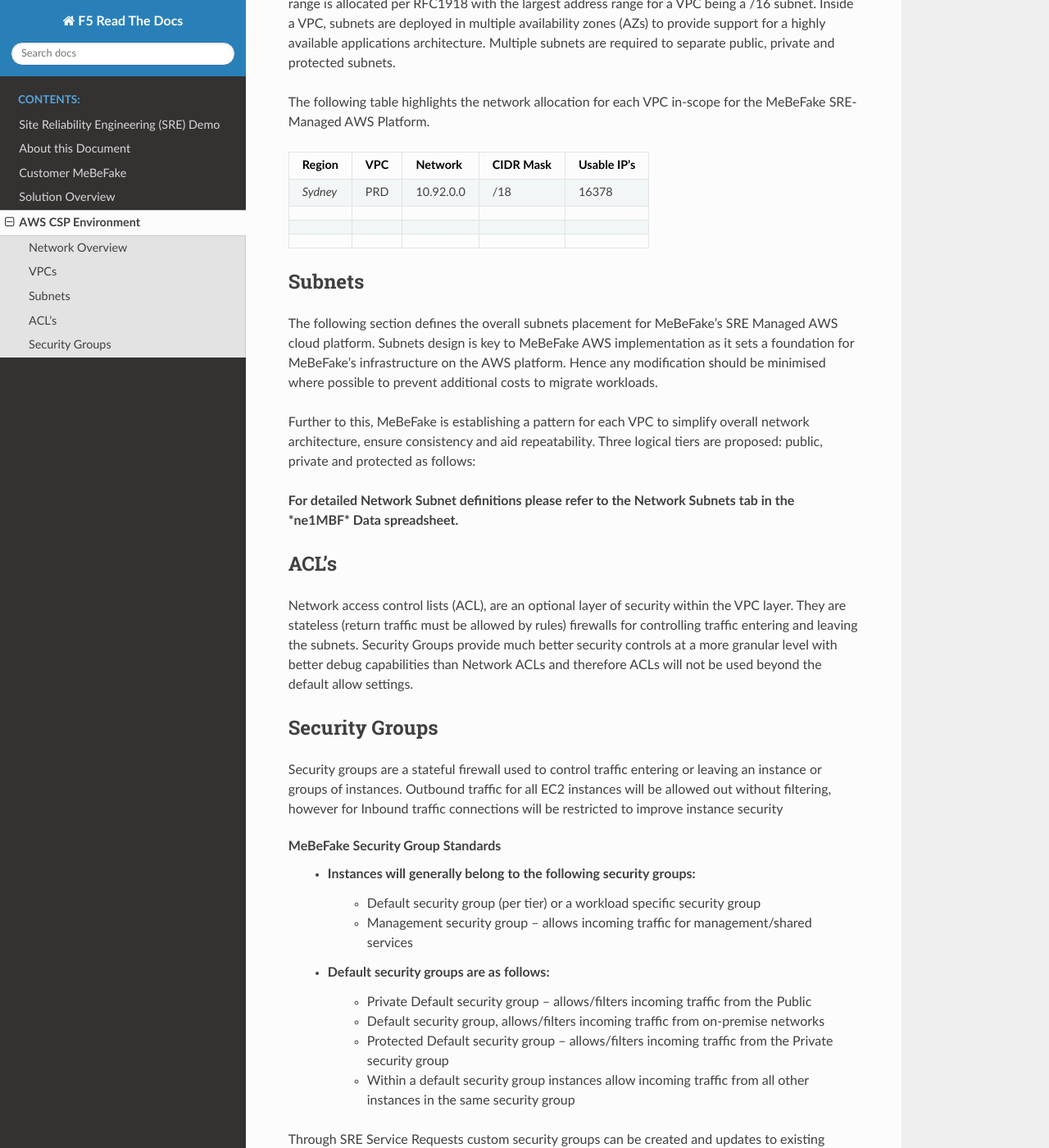
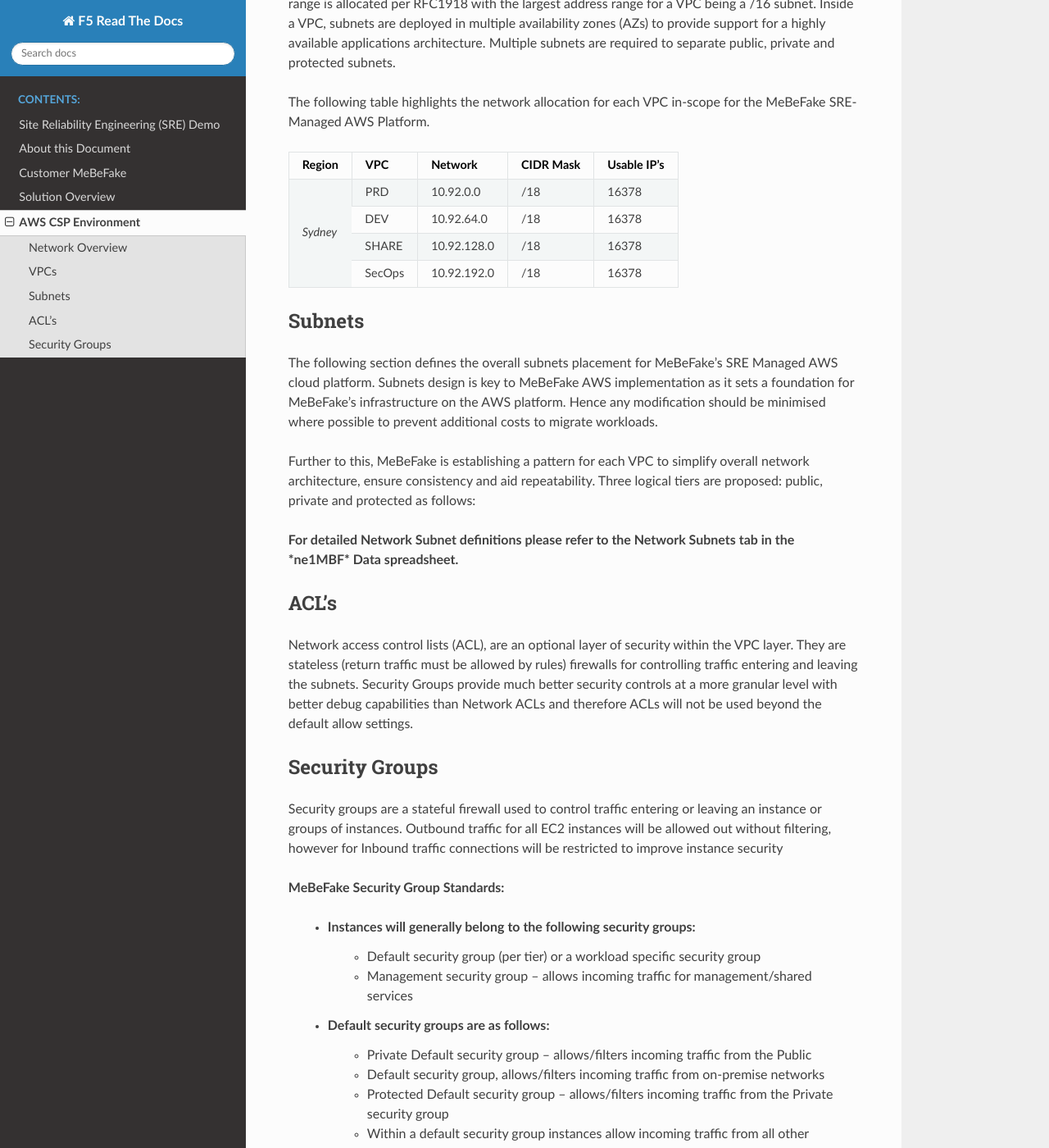
Before and after one commit to merps/f5-rtd-sre-demo, a Sphinx documentation site: the page built from docs/html/aws.rst, in a window 1280 px wide and 1400 px high, scrolled down 663 px. Shown: the whole window at 82% size. Built offline with Sphinx 7.4.7 and the Read the Docs theme 2.0.0, drawn with Linux system fonts in a browser that asks for light colours.

Commit message:
updated aws description

```diff
--- a/docs/html/aws.rst
+++ b/docs/html/aws.rst
@@ -53,17 +53,17 @@
 The following table highlights the network allocation for each VPC in-scope for the MeBeFake SRE-
 Managed AWS Platform.
 
-============= ============= ============= ============= =============
-Region        VPC           Network       CIDR Mask     Usable IP's
-============= ============= ============= ============= =============
-*Sydney*      PRD           10.92.0.0     /18           16378
-------------- ------------- ------------- ------------- -------------
-              DEV           10.92.64.0    /18           16378
-------------- ------------- ------------- ------------- -------------
-              SHARE         10.92.128.0   /18           16378
-------------- ------------- ------------- ------------- -------------
-              SecOps        10.92.192.0   /18           16378
-============= ============= ============= ============= =============
++-------------+-------------+-------------+-------------+-------------+
+|Region       |VPC          |Network      |CIDR Mask    |Usable IP's  |
++=============+=============+=============+=============+=============+
+|*Sydney*     |PRD          |10.92.0.0    |/18          |16378        |
+|             +-------------+-------------+-------------+-------------+
+|             |DEV          |10.92.64.0   |/18          |16378        |
+|             +-------------+-------------+-------------+-------------+
+|             |SHARE        |10.92.128.0  |/18          |16378        |
+|             +-------------+-------------+-------------+-------------+
+|             |SecOps       |10.92.192.0  |/18          |16378        |
++-------------+-------------+-------------+-------------+-------------+
 
 
 Subnets
@@ -118,10 +118,12 @@
 groups of instances. Outbound traffic for all EC2 instances will be allowed out without filtering,
 however for Inbound traffic connections will be restricted to improve instance security
 
-**MeBeFake Security Group Standards**
+**MeBeFake Security Group Standards:**
+
     * Instances will generally belong to the following security groups:
         - Default security group (per tier) or a workload specific security group
         - Management security group – allows incoming traffic for management/shared services
+
     * Default security groups are as follows:
         - Private Default security group – allows/filters incoming traffic from the Public
         - Default security group, allows/filters incoming traffic from on-premise networks
```
